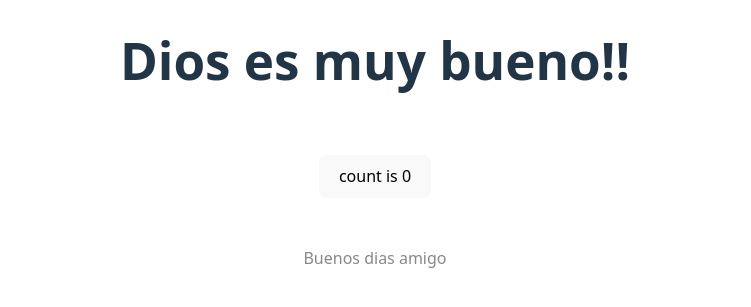
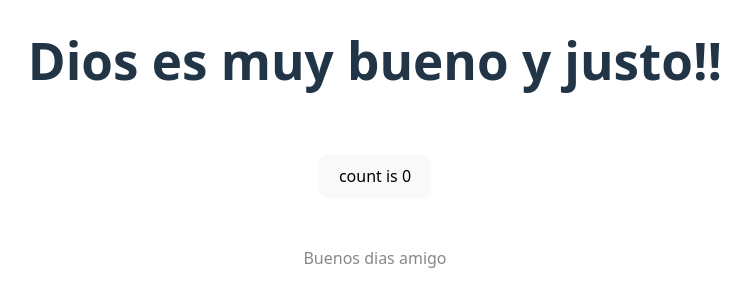
Before and after one commit to wtaype/zitime, a plain HTML site: page index.html in a window 1280 px wide. Shown: the part 333-640 px from the top of the page, without its empty margins (265-1016 px from the left). Drawn offline with Linux system fonts and the light colour scheme.

Commit message:
deploy: 21e6f47933ea19fcff3c1a1d65f5d096ffb98dd2

```diff
--- /dev/null
+++ b/assets/index-CH2rb_Qp.js
@@ -0,0 +1,14 @@
+(function(){const r=document.createElement("link").relList;if(r&&r.supports&&r.supports("modulepreload"))return;for(const e of document.querySelectorAll('link[rel="modulepreload"]'))i(e);new MutationObserver(e=>{for(const t of e)if(t.type==="childList")for(const n of t.addedNodes)n.tagName==="LINK"&&n.rel==="modulepreload"&&i(n)}).observe(document,{childList:!0,subtree:!0});function o(e){const t={};return e.integrity&&(t.integrity=e.integrity),e.referrerPolicy&&(t.referrerPolicy=e.referrerPolicy),e.crossOrigin==="use-credentials"?t.credentials="include":e.crossOrigin==="anonymous"?t.credentials="omit":t.credentials="same-origin",t}function i(e){if(e.ep)return;e.ep=!0;const t=o(e);fetch(e.href,t)}})();function c(s){let r=0;const o=i=>{r=i,s.innerHTML=`count is ${r}`};s.addEventListener("click",()=>o(r+1)),o(0)}document.querySelector("#app").innerHTML=`
+  <div>
+    <a href="https://vite.dev" target="_blank">
+      <img src="https://i.postimg.cc/bvWtMmR7/image.png" class="logo" alt="Vite logo" />
+    </a>
+    <h1>Dios es muy bueno y justo!!</h1>
+    <div class="card">
+      <button id="counter" type="button"></button>
+    </div>
+    <p class="read-the-docs">
+      Buenos dias amigo
+    </p>
+  </div>
+`;c(document.querySelector("#counter"));
--- a/index.html
+++ b/index.html
@@ -5,7 +5,7 @@
     <link rel="icon" type="image/svg+xml" href="https://i.postimg.cc/bvWtMmR7/image.png" />
     <meta name="viewport" content="width=device-width, initial-scale=1.0" />
     <title>Witime</title>
-    <script type="module" crossorigin src="/zitime/assets/index-B30G3n2w.js"></script>
+    <script type="module" crossorigin src="/zitime/assets/index-CH2rb_Qp.js"></script>
     <link rel="stylesheet" crossorigin href="/zitime/assets/index-CrYBktwj.css">
   </head>
   <body>
```
